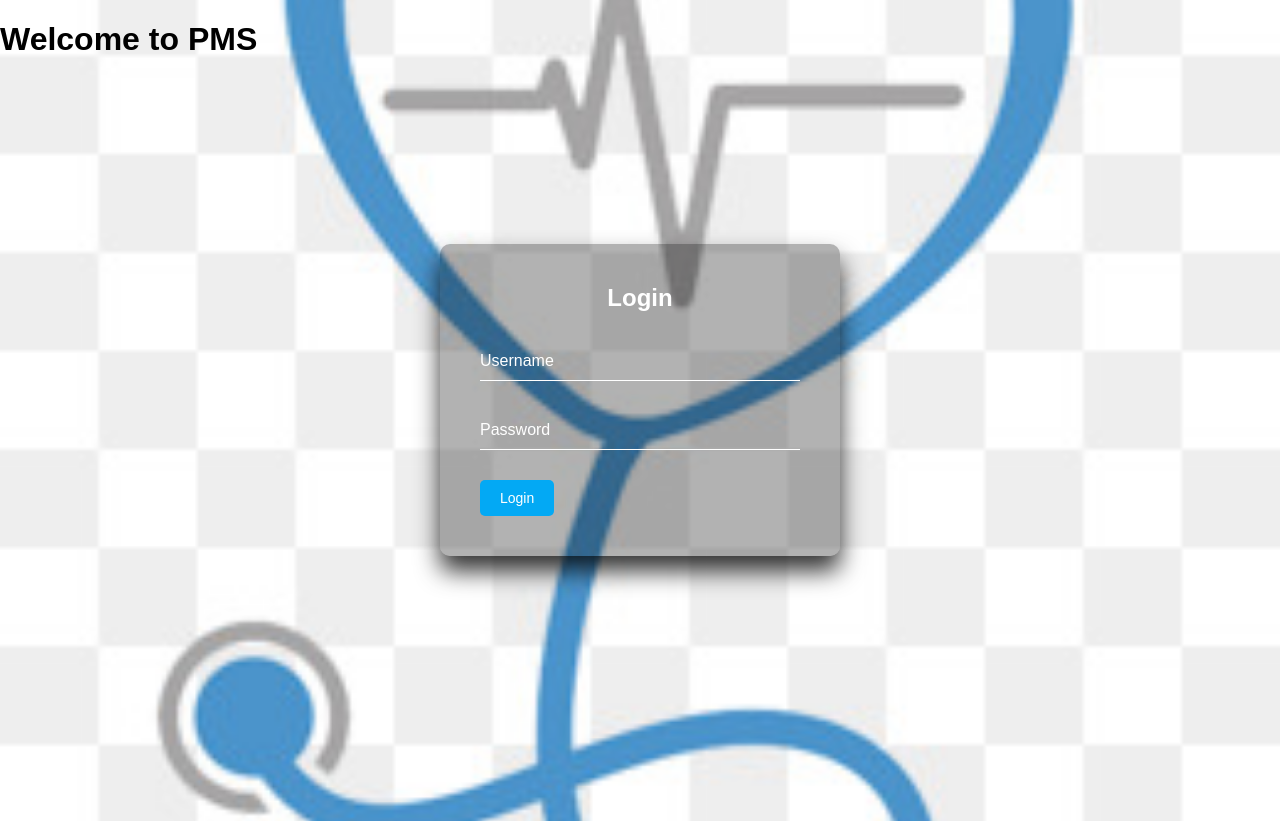
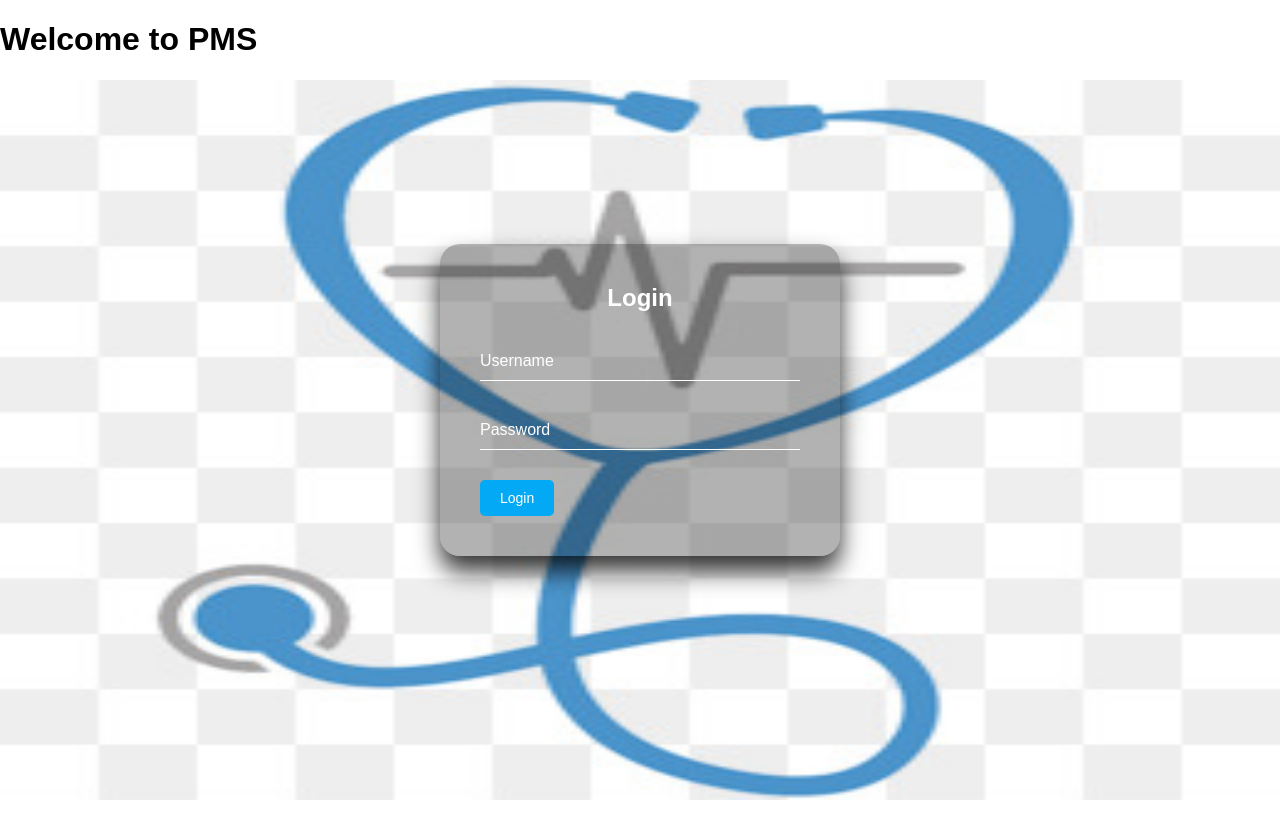
Before and after one commit to henryayuso/pms, a PHP site: page /login.html in a window 1280 px wide. Run offline with PHP 8.4, Linux system fonts and the light colour scheme.

Commit message:
Update login.css

```diff
--- a/login.css
+++ b/login.css
@@ -8,13 +8,13 @@ html, body {
     font-family: sans-serif;
     /* 	background: url(bg.jpg); */
    /* background-image: linear-gradient(to right top, #1db9ff, #a2a0ff, #fb7ad4, #ff677a, #f48603); */
-    background-position: center;
+    background-position: bottom;
     background-repeat: no-repeat;
-    background-size: cover;
+    background-size: 100% 90%;
     background-image: url(" images/scope.jpg ");
-	position:;
-	top: 90%;
-	left: 90%;
+    background-repeat: no-repeat;
+    background-size:100% 90%;
+
 
 }
 body {
@@ -32,7 +32,7 @@ body {
 	background: rgba(0,0,0,.3);
 	box-sizing: border-box;
 	box-shadow: 0 15px 25px rgba(0,0,0,.8);
-	border-radius: 10px;
+	border-radius: 20px;
 }
 .box h2 {
 	margin: 0 0 30px;
```
